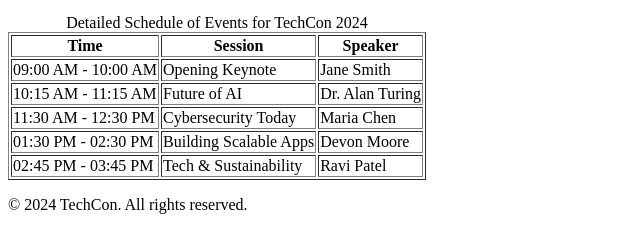
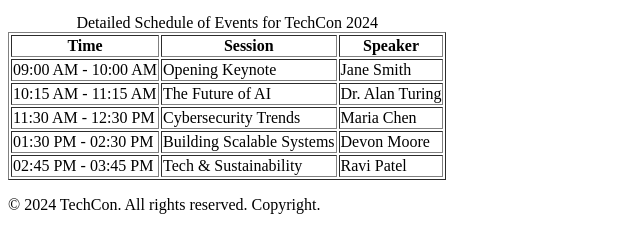
Before and after one commit to BkRansford-ux/TechCon_HTML, a plain HTML site: page techcon_website/schedule.html in a window 1280 px wide. Shown: the part 154-406 px from the top of the page, without its empty margins (0-640 px from the left). Drawn offline with Linux system fonts and the light colour scheme.

Commit message:
Fix: add missing table and copyright text

```diff
--- a/techcon_website/schedule.html
+++ b/techcon_website/schedule.html
@@ -36,17 +36,17 @@
                 </tr>
                 <tr>
                     <td>10:15 AM - 11:15 AM</td>
-                    <td>Future of AI</td>
+                    <td>The Future of AI</td>
                     <td>Dr. Alan Turing</td>
                 </tr>
                 <tr>
                     <td>11:30 AM - 12:30 PM</td>
-                    <td>Cybersecurity Today</td>
+                    <td>Cybersecurity Trends</td>
                     <td>Maria Chen</td>
                 </tr>
                 <tr>
                     <td>01:30 PM - 02:30 PM</td>
-                    <td>Building Scalable Apps</td>
+                    <td>Building Scalable Systems</td>
                     <td>Devon Moore</td>
                 </tr>
                 <tr>
@@ -59,7 +59,7 @@
     </main>
 
     <footer>
-        <p>&copy; 2024 TechCon. All rights reserved.</p>
+        <p>&copy; 2024 TechCon. All rights reserved. Copyright.</p>
     </footer>
 
 </body>
```
